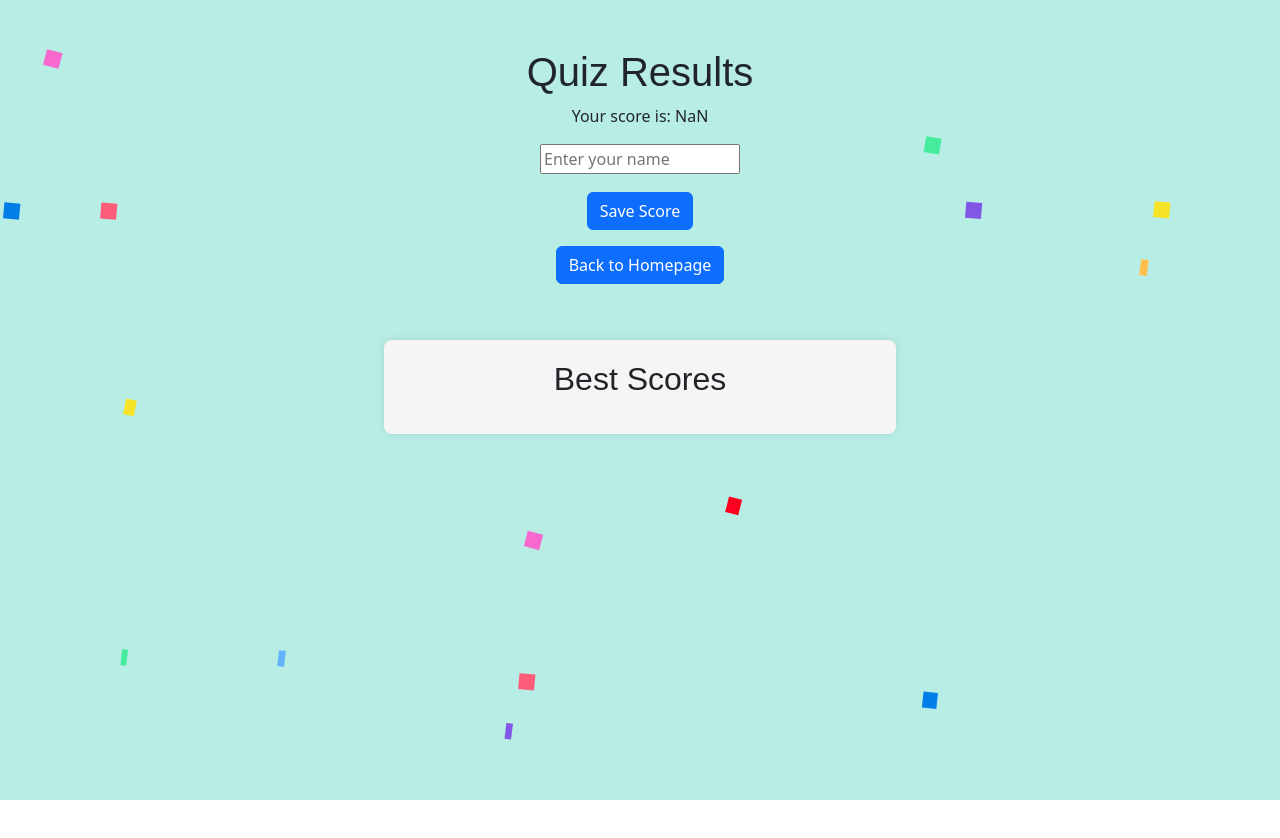
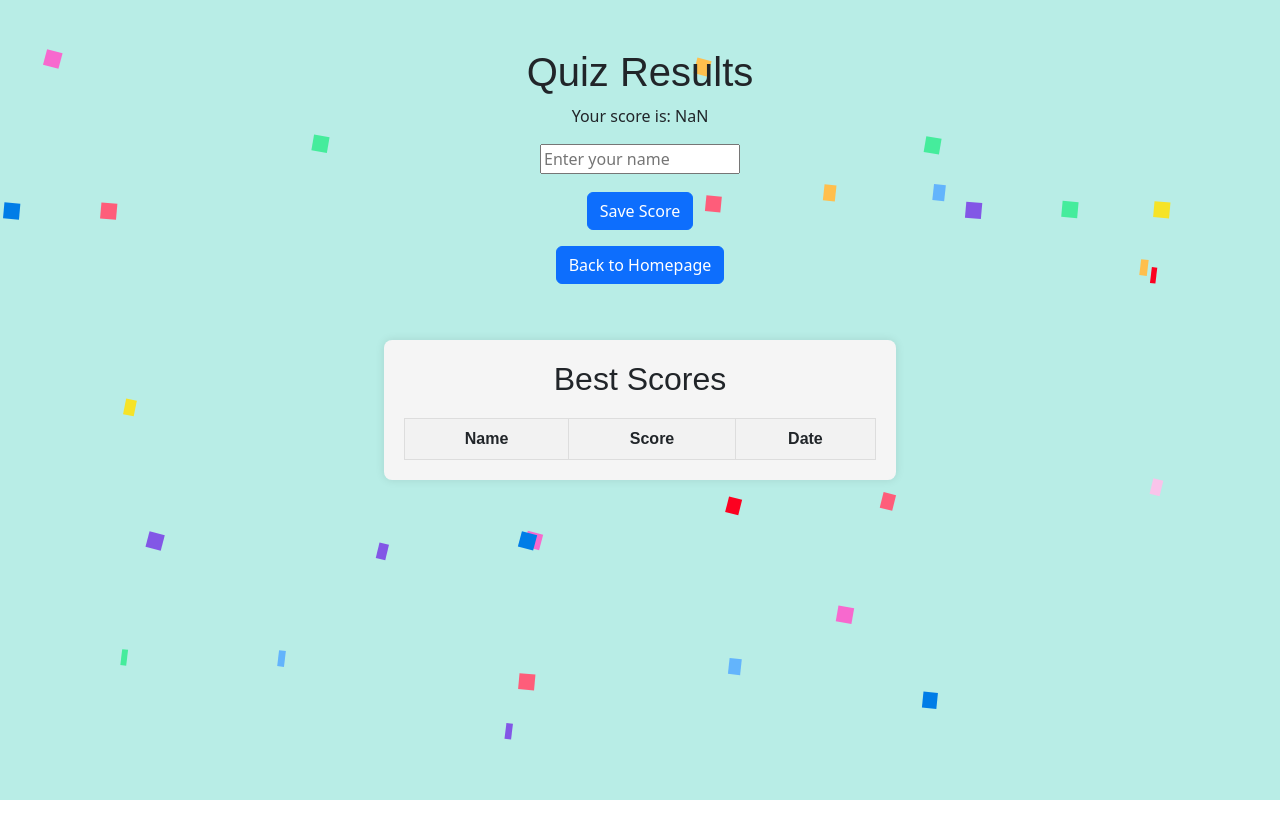
Before and after one commit to ElineBoffin/Trivia_App, a website: page html/End.html in a window 1280 px wide. Drawn offline with nearby package versions, Linux system fonts and the light colour scheme; a web font is replaced by a local one.

Commit message:
Put final scores in table

```diff
--- a/css/end.css
+++ b/css/end.css
@@ -202,3 +202,28 @@ ul#highScoresList {
 .confetti:nth-child(40) {
   background-color: #f9c4ea;
 }
+
+.centered-content {
+  display: flex;
+  flex-direction: column;
+  align-items: center;
+  justify-content: center;
+  text-align: center;
+  margin-top: 50px; /* Adjust the margin as needed */
+  margin-bottom: 50px; /* Add margin at the bottom */
+}
+
+#highScoresTable {
+  border-collapse: collapse;
+  width: 100%;
+  margin-top: 20px; /* Adjust the top margin for the table */
+}
+
+#highScoresTable th, #highScoresTable td {
+  border: 1px solid #ddd;
+  padding: 8px;
+}
+
+#highScoresTable th {
+  background-color: #f2f2f2;
+}
--- a/html/End.html
+++ b/html/End.html
@@ -37,7 +37,26 @@
       <div class="confetti"></div>
       <div class="confetti"></div>
       <div class="confetti"></div>
+      <div class="confetti"></div>
+      <div class="confetti"></div>
+      <div class="confetti"></div>
+      <div class="confetti"></div>
+      <div class="confetti"></div>
+      <div class="confetti"></div>
+      <div class="confetti"></div>
+      <div class="confetti"></div>
+      <div class="confetti"></div>
+      <div class="confetti"></div>
+      <div class="confetti"></div>
+      <div class="confetti"></div>
+      <div class="confetti"></div>
+      <div class="confetti"></div>
+      <div class="confetti"></div>
+      <div class="confetti"></div>
+      <div class="confetti"></div>
+      <div class="confetti"></div>
     </div>
+
     <div id="end-container" class="text-center mx-auto mt-5">
       <h1>Quiz Results</h1>
       <p id="quiz-score"></p>
--- a/js/animals.js
+++ b/js/animals.js
@@ -164,14 +164,14 @@ document.getElementById('quiz-score').textContent = 'Your score is: ' + finalsco
 
 function displayScores() {
   const scoreArea = document.getElementById('display-score');
-  scoreArea.innerHTML = `<h2>Best Scores</h2><ul id="highScoresList"></ul>`;
+  scoreArea.innerHTML = `<h2>Best Scores</h2><table id="highScoresTable"><thead><tr><th>Name</th><th>Score</th><th>Date</th></tr></thead><tbody id="highScoresList"></tbody></table>`;
   const highScoresList = document.getElementById('highScoresList');
 
   let scores = JSON.parse(localStorage.getItem('scores') || '[]');
 
   highScoresList.innerHTML = scores
     .map(score => {
-      return `<li class="scoresList">${score.name} - ${score.score} - ${score.dateTime}</li>`;
+      return `<tr><td>${score.name}</td><td>${score.score}</td><td>${score.dateTime}</td></tr>`;
     })
     .join('');
 }
```
